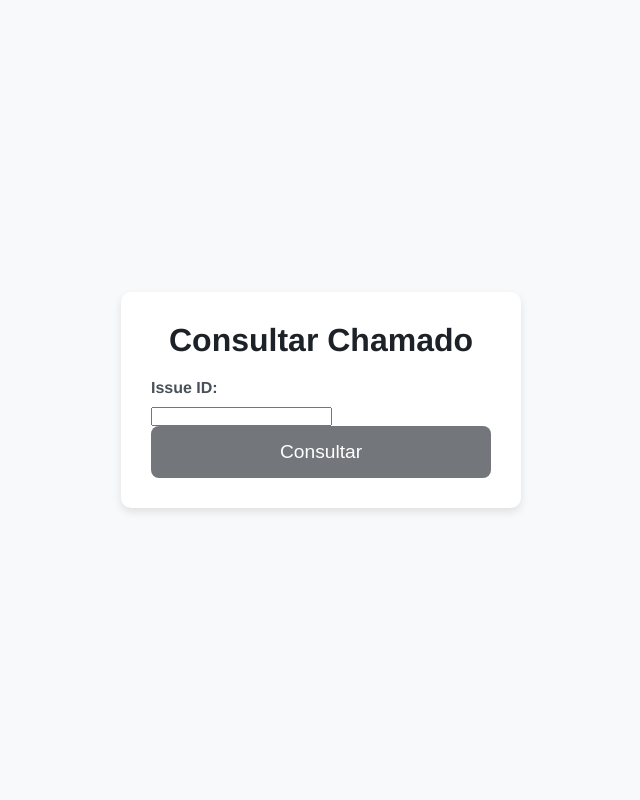
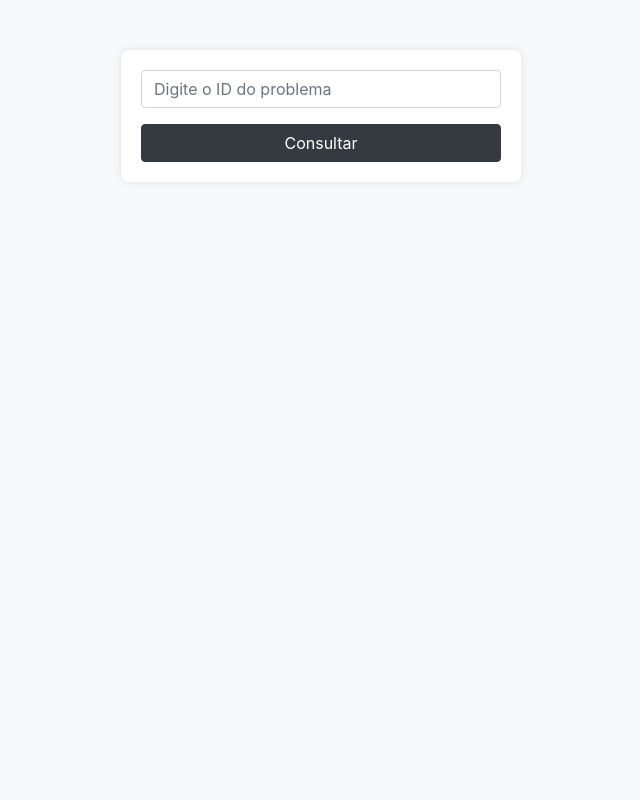
Before and after one commit to leopesi/api_mantis, a Django app: page /consulta/ in a window 1280 px wide. Shown: the whole page, without its empty margins (319-959 px from the left). Run offline with Django 4.2, Linux system fonts and the light colour scheme; some libraries are stand-ins or nearby versions.

Commit message:
Update HTML

```diff
--- a/app/api/forms.py
+++ b/app/api/forms.py
@@ -1,10 +1,15 @@
 from django import forms
 
 class ConsultaMantisForm(forms.Form):
-    issue_id = forms.CharField(label='Issue ID', max_length=100, required=True)
+    issue_id = forms.CharField(
+        label='ID do Problema',
+        max_length=100,
+        required=True,
+        widget=forms.TextInput(attrs={'class': 'form-control', 'placeholder': 'Digite o ID do problema'})
+    )
 
     def clean_issue_id(self):
         issue_id = self.cleaned_data.get('issue_id')
         if not issue_id.isdigit():
-            raise forms.ValidationError("O Issue ID deve ser numérico.")
+            raise forms.ValidationError("O input deve ser numérico.")
         return issue_id
--- a/app/api/templates/consulta_mantis.html
+++ b/app/api/templates/consulta_mantis.html
@@ -1,127 +1,48 @@
 <!DOCTYPE html>
 <html lang="pt-br">
+
 <head>
     <meta charset="UTF-8">
     <meta name="viewport" content="width=device-width, initial-scale=1.0">
     <title>Consulta Mantis</title>
+    <!-- Incluindo o Bootstrap CSS -->
+    <link href="https://stackpath.bootstrapcdn.com/bootstrap/4.5.2/css/bootstrap.min.css" rel="stylesheet">
     <style>
-        * {
-            margin: 0;
-            padding: 0;
-            box-sizing: border-box;
+        body {
+            background-color: #f8f9fa;
         }
-
-        body {
-            font-family: 'Helvetica Neue', Arial, sans-serif;
-            background-color: #f8f9fa;
-            color: #333;
+        .form-container {
+            max-width: 400px; /* Largura máxima do formulário */
+            margin: 50px auto; /* Centraliza verticalmente */
             padding: 20px;
-            display: flex;
-            justify-content: center;
-            align-items: center;
-            min-height: 100vh;
-        }
-
-        h1 {
-            text-align: center;
-            color: #1c2227;
-            margin-bottom: 20px;
-            font-size: 2rem;
-        }
-
-        form {
-            background-color: #fff;
-            border-radius: 10px;
-            box-shadow: 0 4px 8px rgba(0, 0, 0, 0.1);
-            padding: 30px;
-            width: 100%;
-            max-width: 400px;
-            transition: transform 0.3s ease;
-        }
-
-        form:hover {
-            transform: scale(1.02);
-        }
-
-        label {
-            font-weight: bold;
-            margin-bottom: 10px;
-            display: block;
-            font-size: 1rem;
-            color: #495057;
-        }
-
-        .form-control {
-            width: 100%;
-            padding: 12px 15px;
-            margin-bottom: 20px;
             border-radius: 8px;
-            border: 1px solid #ced4da;
-            font-size: 1rem;
-            transition: border-color 0.3s ease;
-        }
-
-        .form-control:focus {
-            border-color: #007bff;
-            outline: none;
-            box-shadow: 0 0 8px rgba(0, 123, 255, 0.2);
-        }
-
-        .btn {
-            display: inline-block;
-            width: 100%;
-            padding: 15px;
-            font-size: 1.2rem;
-            color: #fff;
-            background-color: #73767a;
-            border: none;
-            border-radius: 8px;
-            cursor: pointer;
-            transition: background-color 0.3s ease;
-        }
-
-        .btn:hover {
-            background-color: #898d60;
-        }
-
-        .btn:focus {
-            outline: none;
-            box-shadow: 0 0 8px rgba(0, 123, 255, 0.5);
-        }
-
-        /* Responsividade */
-        @media (max-width: 768px) {
-            body {
-                padding: 10px;
-            }
-
-            form {
-                padding: 20px;
-            }
-        }
-
-        @media (max-width: 480px) {
-            h1 {
-                font-size: 1.5rem;
-            }
-
-            .btn {
-                padding: 12px;
-                font-size: 1rem;
-            }
+            background-color: white; /* Fundo branco para o formulário */
+            box-shadow: 0 0 10px rgba(0, 0, 0, 0.1); /* Sombra para dar profundidade */
         }
     </style>
 </head>
+
 <body>
-    <form method="POST" action="{% url 'consulta_mantis' %}">
-        <h1>Consultar Chamado</h1>
-        {% csrf_token %}
+    <div class="form-container">
 
-        {# Renderiza o campo de 'issue_id' do form #}
-        {{ form.as_p }}
+        <form method="POST" action="{% url 'consulta_mantis' %}">
+            {% csrf_token %}
 
-        <button type="submit" class="btn">Consultar</button>
-    </form>
+            <div class="form-group">
+                {{ form.issue_id }} <!-- Usando o widget com a classe já definida -->
+                {% if form.issue_id.errors %}
+                    <div class="text-danger">{{ form.issue_id.errors }}</div>
+                {% endif %}
+            </div>
 
+            <button type="submit" class="btn btn-dark btn-block">Consultar</button>
+        </form>
+    </div>
+
+    <!-- Incluindo o Bootstrap JS e dependências (opcional) -->
+    <script src="https://code.jquery.com/jquery-3.5.1.slim.min.js"></script>
+    <script src="https://cdn.jsdelivr.net/npm/@popperjs/core@2.9.2/dist/umd/popper.min.js"></script>
+    <script src="https://stackpath.bootstrapcdn.com/bootstrap/4.5.2/js/bootstrap.min.js"></script>
 </body>
+
 </html>
--- a/app/api/templates/mantis_issue.html
+++ b/app/api/templates/mantis_issue.html
@@ -124,9 +124,7 @@
 </head>
 <body>
     <div class="container">
-        <h1>Detalhes do Mantis</h1>
-        <h2>Análise da Gemini</h2>
-
+        <h1>Detalhes do Chamado</h1>
         <div class="conteudo">
             <div class="gemini-analysis">
                 <pre>{{ gemini_analysis }}</pre>
--- a/app/api/views.py
+++ b/app/api/views.py
@@ -3,7 +3,6 @@ from django.http import JsonResponse
 from django.shortcuts import render
 from django.views import View
 from django.conf import settings
-from django.urls import reverse_lazy
 from requests.exceptions import RequestException
 import google.generativeai as genai
 import os
@@ -51,9 +50,13 @@ class ConsultaMantisView(View):
                 return JsonResponse({"error": "Nenhum dado encontrado para a issue."}, status=404)
             issue_data = issue_data[0]
 
-            prompt = (f"Analisar o seguinte problema do Mantis e fornecer um resumo conciso e perspicaz, "
-                      f"incluindo um resumo inteligente das atividades: {issue_data}. No Final faça uma sugestão de solução baseado no problema e nas atividades. "
-                      f"Colocar negrito quando o texto estiver entre 2 asteriscos, ex.: **Atividades:**")
+            prompt = (f"Analisar o chamado {issue_data} e fornecer um resumo conciso e perspicaz"
+                      f"Destaque os campos ID, Solicitante, Date Submitted, Last Update, Assigned To, Summary"
+                      f"Reproduza o campo Description"
+                      f"Faça um resumo inteligente, para leigos em TI, das Activities: {issue_data} com as datas de cada atualização. Instruções: #INICIOATENDIMENTO indica o início do atendimento, #COMUNICACAO indica que o Solicitante foi comunicado, #SOLUCAO indica que o problema foi resolvido"
+                      f"Faça uma conclusão resumida das do campo Activities em ordem cronológica"
+                      f"Escreva tudo em português"
+                      )
 
             try:
                 model = genai.GenerativeModel('gemini-1.5-flash')
--- a/app/hello_django/settings.py
+++ b/app/hello_django/settings.py
@@ -20,6 +20,7 @@ INSTALLED_APPS = [
     'django.contrib.messages',
     'django.contrib.staticfiles',
     'api',
+
 ]
 
 MIDDLEWARE = [
```
